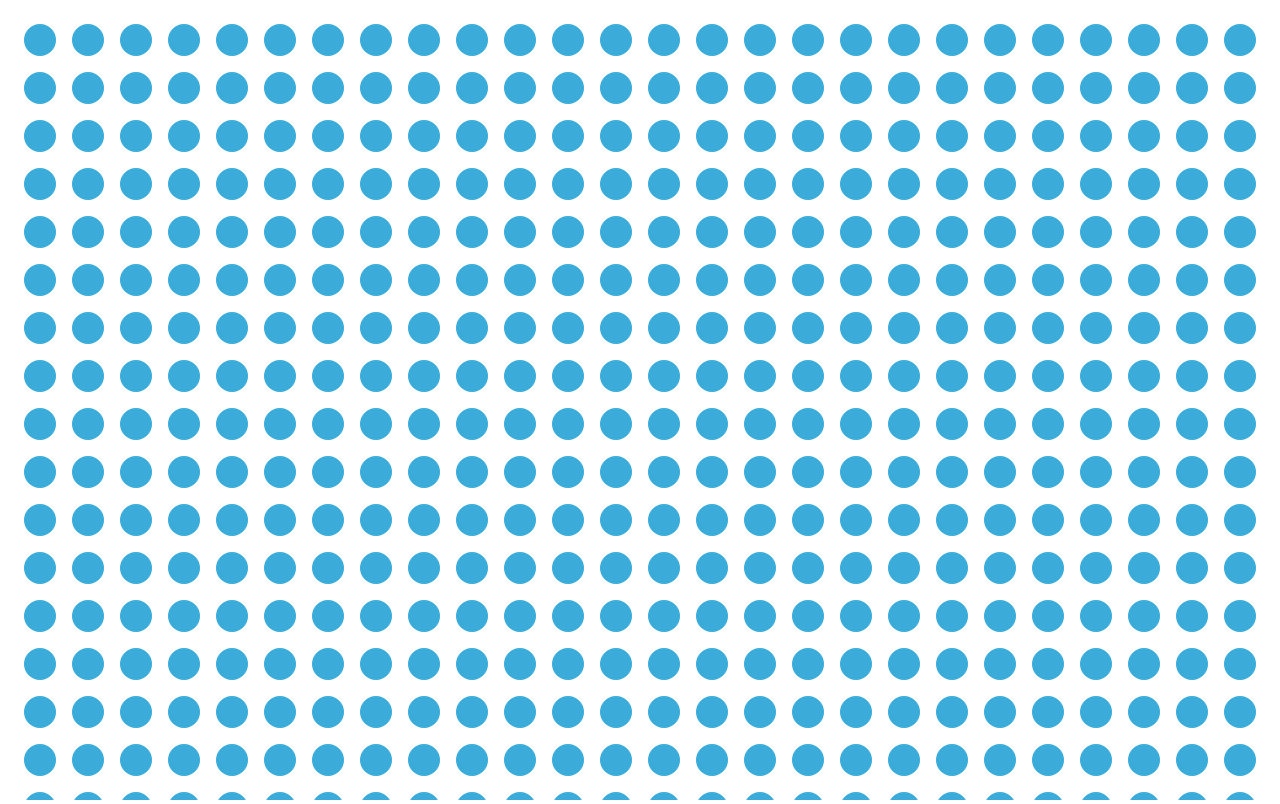
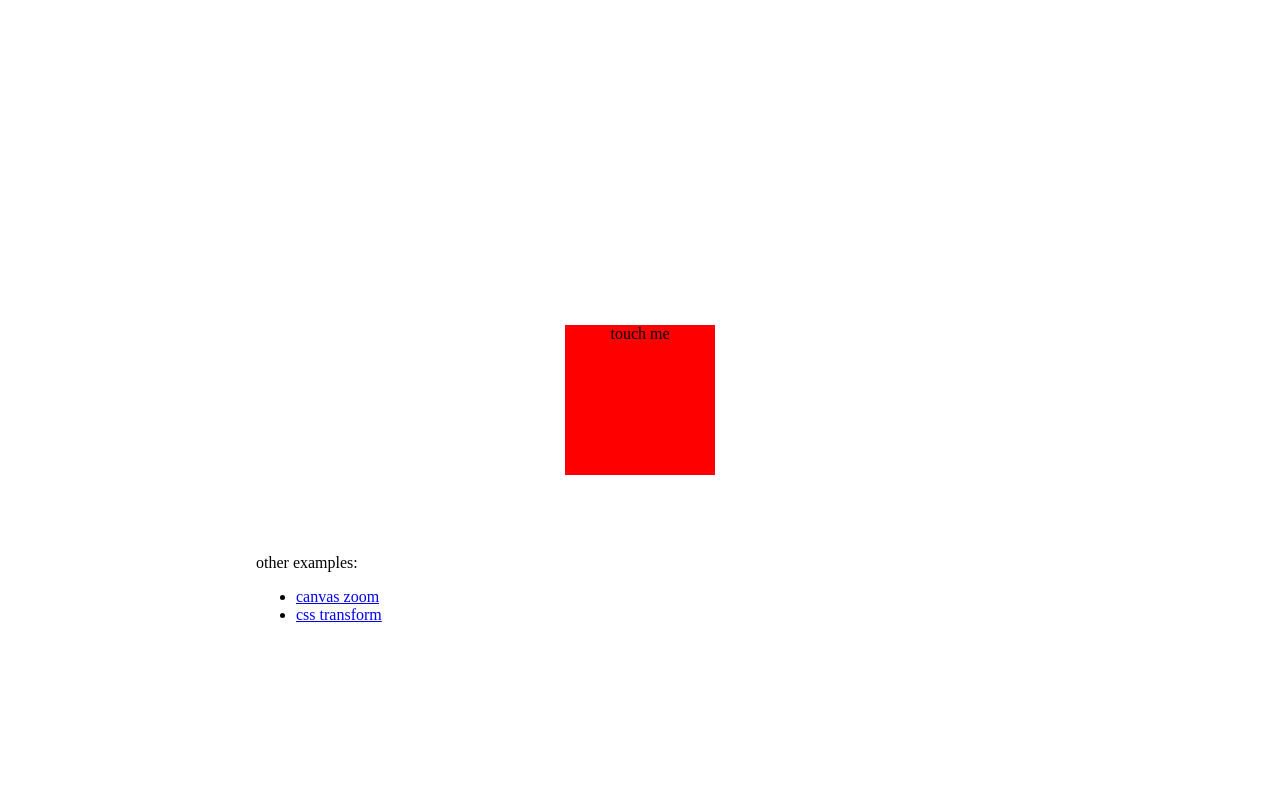
Before and after one commit to weiying-shenzhen/weScroll, a website: page examples/index.html in a window 1280 px wide. Drawn offline with Linux system fonts and the light colour scheme.

Commit message:
edit examples

```diff
--- a/examples/index.html
+++ b/examples/index.html
@@ -8,146 +8,76 @@
       margin: 0;
     }
     #container{
+      position: relative;
+      width: 100vw;
       height: 100vh;
-      width: 100vw;
+    }
+    .wrapper{
+      position: relative;
+      left: 50%;
+      top: 50%;
+      transform: translate(-50%, -50%);
+      width: 150px;
+      height: 150px;
+    }
+    .content{
+      width: 100%;
+      height: 100%;
+      text-align: center;
+      background-color: red;
+    }
+    .other{
+      position: absolute;
+      bottom: 20%;
+      left: 20%;
     }
   </style>
 </head>
 <body>
 <div id="container">
-  <canvas id="canvas"></canvas>
+  <div class="wrapper">
+    <div class="content">
+      touch me
+    </div>
+  </div>
+  <div class="other">
+    <p>other examples:</p>
+    <ul>
+      <li><a href="./canvas_zoom.html">canvas zoom</a></li>
+      <li><a href="./css_transform.html">css transform</a></li>
+    </ul>
+  </div
 </div>
-<script type="text/javascript" src="./lib/weRender.min.js"></script>
-<script type="text/javascript" src="./lib/weScroll.min.js"></script>
+<script async type="text/javascript" src="./lib/weScroll.min.js"></script>
 <script type="text/javascript">
-
-  var WeStage = weRender.WeStage;
-  var WeCanvas = weRender.WeCanvas;
-
-  var stageEl = document.querySelector("#canvas");
-  var wrapper = stageEl.parentNode;
-  var ratio = window.devicePixelRatio || 1;
-  var stage = new WeStage(stageEl, {
-    ratio: ratio
-  });
-  var canvasWidth = wrapper.clientWidth;
-  var canvasHeight = wrapper.clientHeight;
-
-  stage.setSize(canvasWidth * ratio, canvasHeight * ratio);
-  stage.setStyle(canvasWidth + "px", canvasHeight + "px");
-
-  var zoomed = false;
-  var positionX = positionY = null;
-
-  stageEl.addEventListener("tap", function(e){
-    var pageX = e.pageX;
-    var pageY = e.pageY;
-    var offset = scroller.wrapperOffset;
-    var left = offset.left;
-    var top = offset.top;
-    var pointX = pageX + left - scroller.x;
-    var pointY = pageY + top - scroller.y;
-    var scale = scroller.scale;
-    positionX = pointX / scale;
-    positionY = pointY / scale;
-
-    if (zoomed) return
-
-    requestAnimationFrame(function(){
-      scroller.scrollTo(positionX, positionY);
-    });
-    window.setTimeout(function(){
-      scroller.zoom(2, positionX, positionY);
-      zoomed = true;
-    }, 360);
-
-  }, false);
-
-  var circleWidth = circleHeight = 30;
-  var cache = {};
-
-  function getCircleCanvas(scale, color){
-    var scale = (scale || 1) * ratio;
-    var color = color || "#3BACD9";
-    var key = "" + scale + ":" + color;
-    var canvas = cache[key];
-
-    if (canvas) return canvas;
-    var circle = new WeCanvas({
-      width: circleWidth * scale ,
-      height: circleHeight * scale,
-    })
-    .scale(scale, scale)
-    .beginPath()
-    .fillStyle(color)
-    .arc(15, 15, 10, 0, 2 * Math.PI)
-    .fill()
-    .draw()
-
-    cache[key] = circle.canvas
-    return circle.canvas
+window.onload = function(){
+  var wrapper = document.querySelector(".wrapper");
+  var target = wrapper.children[0];
+  var iscrollEle = document.querySelector(".iscroll-wrapper");
+  var render = function(x,y,scale){
+    var transformStyle = "translate3d(" + x + "px," + y +"px, 0px) scale("+ scale +")";
+    target.style.transform = transformStyle;
   }
-
-  function isTapped(x, y, pointX, pointY){
-    return (pointX > x && pointX < x + circleWidth) &&
-    (pointY > y && pointY < y + circleHeight)
-  }
-
-  function isVisible(offsetX, offsetY, x, y, canvas){
-    var width = canvas.width;
-    var height = canvas.height;
-
-    return ( x + width + offsetX > 0 && x + offsetX < canvasWidth) &&
-    (y + height + offsetY > 0 && y + offsetY < canvasHeight)
-  }
-
-  var contentWidth = contentHeight = 800;
-
-  var maxRow = Math.floor(contentHeight / circleHeight);
-  var maxCol = Math.floor(contentWidth / circleWidth);
-
-  var render = function(offsetX, offsetY, scale){
-    stage.translate(offsetX, offsetY, true);
-
-    var canvas = getCircleCanvas(scale);
-
-    for (var row = 0; row < maxRow; row ++){
-      for (var col = 0; col < maxCol; col ++) {
-        var x = (col * circleWidth + 10) * scale,
-          y = (row * circleHeight + 10) * scale;
-
-        // if visible
-        if (isVisible(offsetX, offsetY, x, y, canvas)) {
-          var tapped = isTapped(x / scale, y / scale, positionX, positionY)
-          stage.addChild({
-            canvas: tapped ? getCircleCanvas(scale, "red") : canvas,
-            x: x,
-            y: y
-          });
-        }
-      }
-    }
-
-    stage.update();
-  }
-  var zoomMin = canvasWidth / contentWidth;
   var scroller = new WeScroll(wrapper, {
-    tap: true,
     disablePointer: true,
     disableTouch: false,
     disableMouse: false,
     zoom: true,
-    zoomMin: zoomMin,
-    startZoom: zoomMin,
+    ease: "quadratic",
+    zoomMin: 0.5,
+    startZoom: 1,
     zoomMax: 2,
-    contentWidth: contentWidth,
-    contentHeight: contentHeight,
+    bounceTime: 600,
     render: render,
+    tap: true,
   });
-
+  wrapper.addEventListener("tap", function(e){
+    scroller.zoom(2);
+  }, false)
   setTimeout(function(){
-    scroller.zoom(0.8)
+    scroller.zoom(1.5);
   }, 300)
+}
 </script>
 </body>
 </html>
```
Also changed, not shown: examples/canvas_zoom.html (added, +153 -0 lines).
